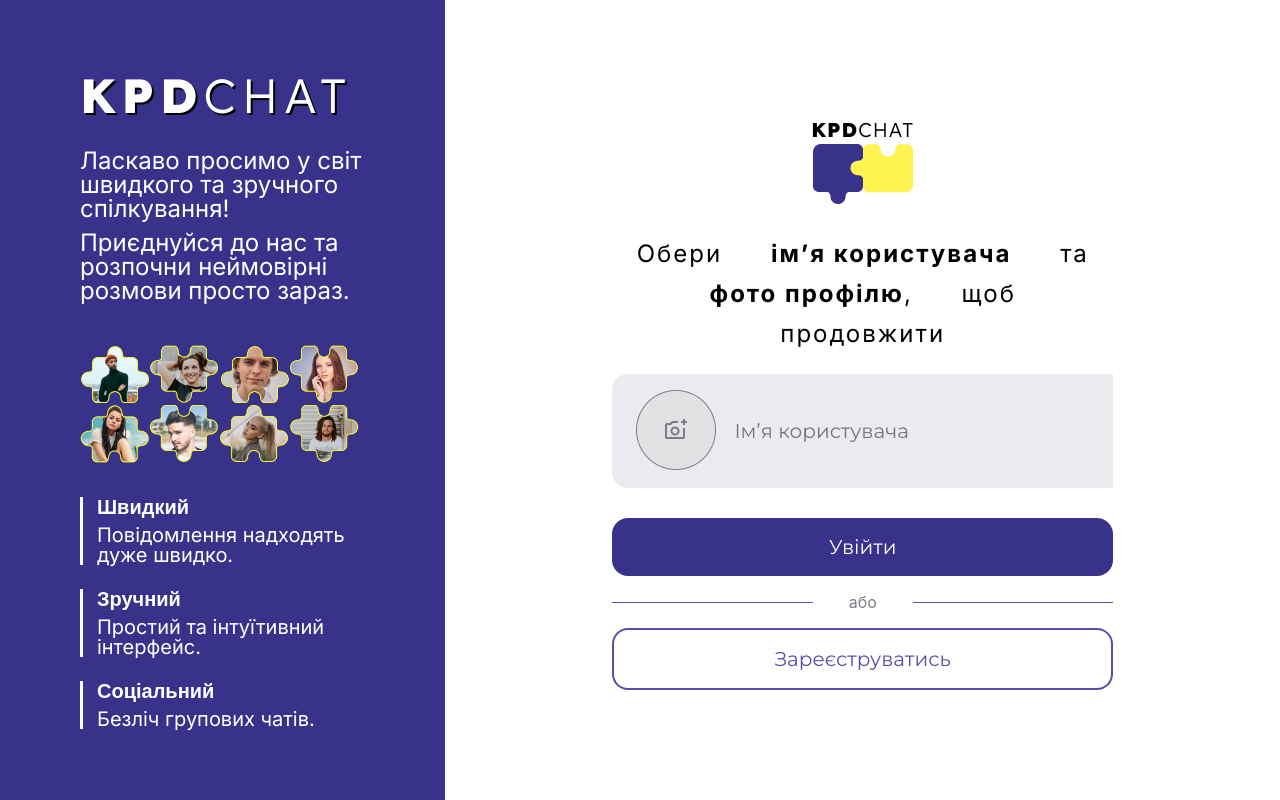
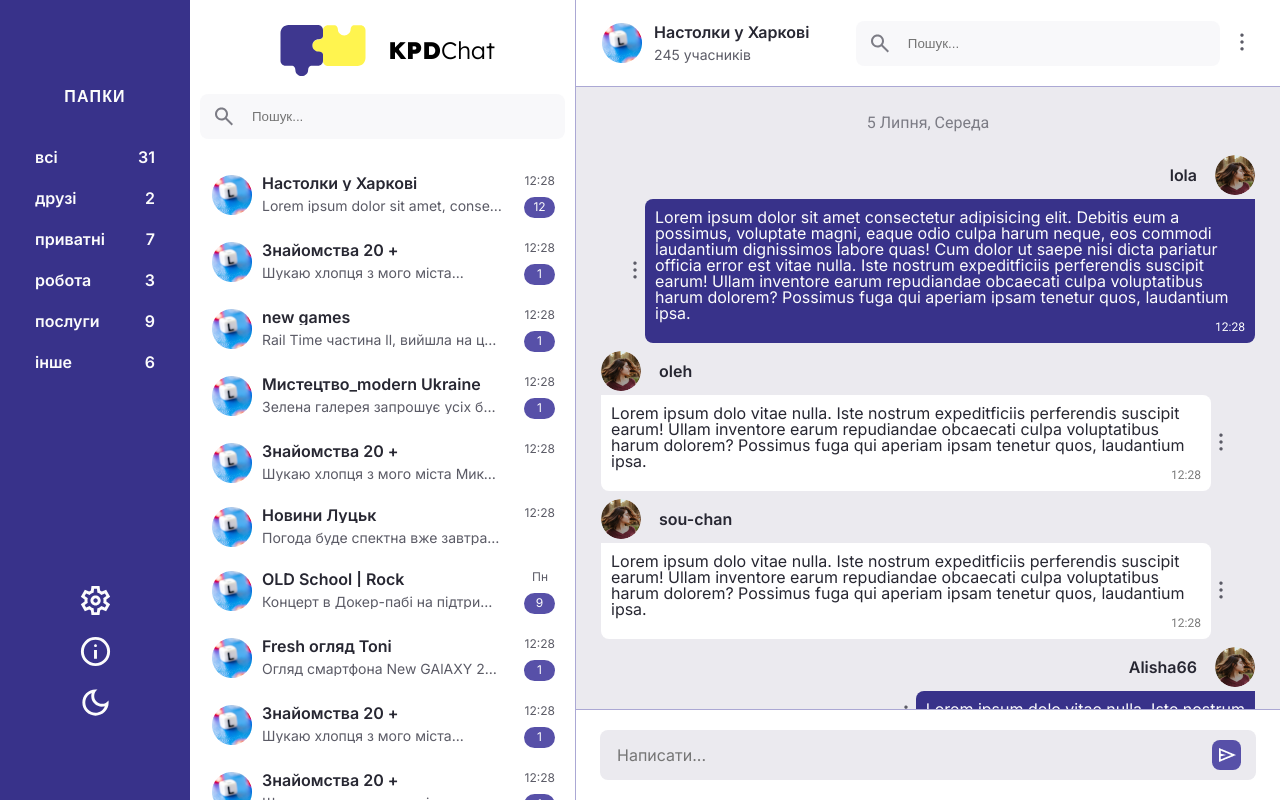
Before and after one commit to kpdchat/kpdchat, a React (Create React App) app: page / in a window 1280 px wide. Built offline with nearby package versions, Linux system fonts and the light colour scheme.

Commit message:
create focus for search and input messages, add resizing of input message

```diff
--- a/src/App.js
+++ b/src/App.js
@@ -4,8 +4,8 @@ import RegistrationWindow from "./components/registrationWindow/RegistrationWind
 import WindowChat from "./components/chatWindow/WindowChat";
 
 export default function App() {
-    const [isActive, setIsActive] = useState(false)
-
+    // const [isActive, setIsActive] = useState(false)
+    const [isActive, setIsActive] = useState(true)
 
     function onDisplay() {
         setIsActive(true)
@@ -13,7 +13,7 @@ export default function App() {
 
     return (
         <div className='app_wrapper'>
-            <RegistrationWindow onDisplay={ onDisplay } isActive={ isActive } />
+            {/* <RegistrationWindow onDisplay={ onDisplay } isActive={ isActive } /> */}
             <WindowChat isActive={ isActive } />
         </div>
     );
--- a/src/components/chatWindow/messages/MessageSendForm.jsx
+++ b/src/components/chatWindow/messages/MessageSendForm.jsx
@@ -1,12 +1,17 @@
 import React from "react";
 
 export default function MessageSendForm() {
+
+    function onTextareaInput(e) {
+        e.target.style.height = 'auto'
+        e.target.style.height = e.target.scrollHeight + 2 + "px"
+    }
     return (
         <form action="">
-            <input className='text-16' type="text" placeholder='Написати...' />
-            <label>
+            <textarea rows="1" onInput={onTextareaInput} className='text-16 scroll-bar' type="text" placeholder='Написати...'/>
+            {/* <label>
                 <input type="file" />
-            </label>
+            </label> */}
             <button type='submit'></button>
         </form>
     )
--- a/src/styles/chat-window/messages.scss
+++ b/src/styles/chat-window/messages.scss
@@ -103,7 +103,6 @@
 }
 
 .another {
-
     &__title {
         // .another__title
         display: flex;
@@ -154,8 +153,6 @@
         }
     }
 }
-
-
 
 .self {
     &__title {
@@ -212,8 +209,6 @@
     }
 }
 
-
-
 .input-mes {
     form {
         display: flex;
@@ -222,27 +217,33 @@
         border-radius: 8px;
         padding: 10px 15px;
 
+        &:focus-within {
+            outline: 1px solid $color-light-violet;
+            background-color: $color-white;
+        }
+
         input[type="file"] {
             display: none;
         }
 
-        input[type="text"] {
+        textarea {
             width: 100%;
-            height: 20px;
+            max-height: 80px;
             background: inherit;
             border: none;
+            resize: none;
 
-            &:focus-visible {
+            &:focus {
                 outline: none;
             }
         }
 
-        label {
-            width: 24px;
-            height: 24px;
-            background: url(../../images/chat-window/send-img.png) center no-repeat;
-            cursor: pointer;
-        }
+        // label {
+        //     width: 24px;
+        //     height: 24px;
+        //     background: url(../../images/chat-window/send-img.png) center no-repeat;
+        //     cursor: pointer;
+        // }
 
         button {
             border: none;
--- a/src/styles/chat-window/static-classes.scss
+++ b/src/styles/chat-window/static-classes.scss
@@ -44,13 +44,14 @@
     input {
         width: 100%;
         height: 45px;
-        background: $color-grey url(../../images/chat-window/search.svg) 15px no-repeat;
+        background: $background-search-grey url(../../images/chat-window/search.svg) 15px no-repeat;
         border: none;
         border-radius: 8px;
         padding-left: 52px;
 
         &:focus-visible {
-            // outline:none;
+            outline: 1px solid $color-border-light-gray;
+            box-shadow: 1px 1px 6px 0px rgba(125, 116, 255, 0.65);
         }
     }
 }
--- a/src/styles/chat-window/windowChat.scss
+++ b/src/styles/chat-window/windowChat.scss
@@ -14,7 +14,7 @@
 .chat {
     .container-grid {
         display: grid;
-        grid-template-columns: 192px 384px 1fr;
+        grid-template-columns: 190px 386px 1fr;
         // grid-template-columns: 1fr 2fr 7fr;
         @include max-screen(1250px) {
             grid-template-columns: 192px 284px 1fr;
--- a/src/styles/variables.scss
+++ b/src/styles/variables.scss
@@ -9,6 +9,8 @@ $color-light-violet: #5750A8;
 $color-light-grey: #7C7C85;
 $color-shadow-grey: #bdbae0;
 $color-red: #FE6262;
+
+$background-search-grey: rgba(235, 234, 239, 0.35);
 
 $font-lexend: "Lexend", sans-serif;
 $font-inter: "Inter", sans-serif;
```
